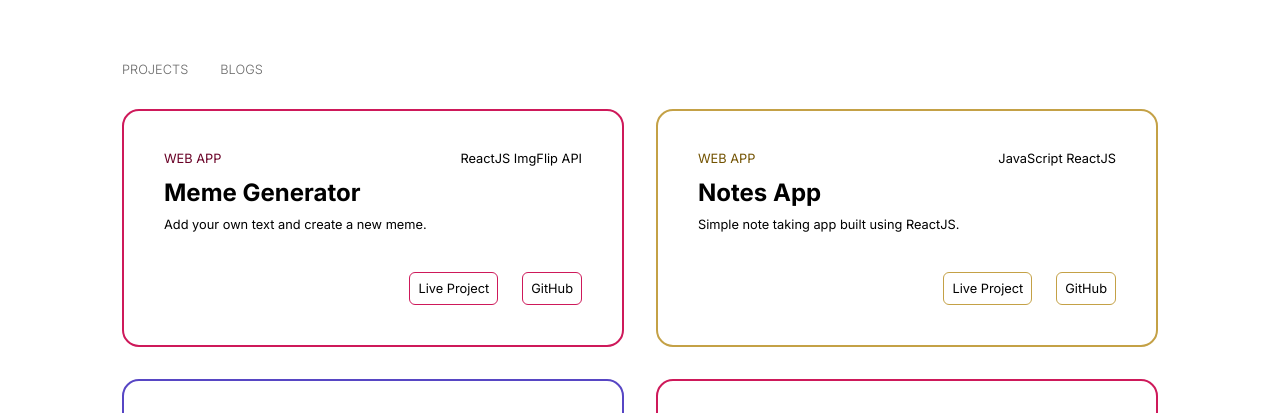
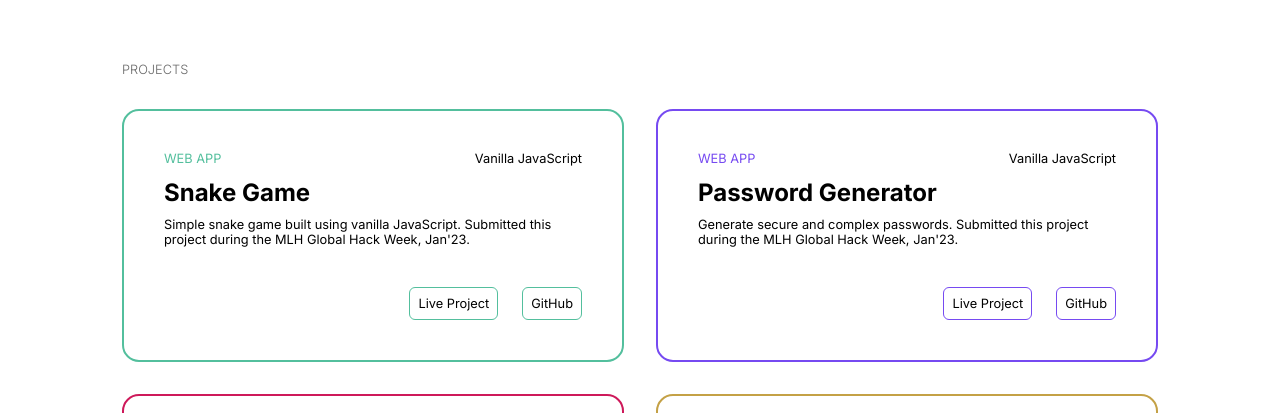
Before and after one commit to Hritvik-Mohan/hm-portfolio, a React (Vite) app: page / in a window 1280 px wide. Shown: the part 183-596 px from the top of the page. Built offline with nearby package versions, Linux system fonts and the light colour scheme.

Commit message:
Update: add snake game and password generator

```diff
--- a/src/App.jsx
+++ b/src/App.jsx
@@ -20,7 +20,7 @@ function App() {
       <section>
         <h2 className='tabs'>
           <span>Projects</span>
-          <span>Blogs</span>
+          {/* <span>Blogs</span> */}
         </h2>
         <div>{projectElement}</div>
       </section>
--- a/src/components/ProjectCard.jsx
+++ b/src/components/ProjectCard.jsx
@@ -37,6 +37,11 @@ export default function ProjectCard(props) {
                             {props.project.platform}
                         </a>
                     </div>
+                    {/* <div className='card-project-link'>
+                        <a href={props.project.deploy} style={props.project.buttonCSS} target="_blank">
+                            Read
+                        </a>
+                    </div> */}
                 </div>
 
             </div>
--- a/src/data.json
+++ b/src/data.json
@@ -1,4 +1,40 @@
 [
+  {
+    "type": "web app",
+    "stack": "Vanilla JavaScript",
+    "title": "Snake Game",
+    "description": "Simple snake game built using vanilla JavaScript. Submitted this project during the MLH Global Hack Week, Jan'23.",
+    "platform": "GitHub",
+    "link": "https://github.com/Hritvik-Mohan/Snake-Game-JavaScript",
+    "deploy": "https://hritvik-mohan.github.io/Snake-Game-JavaScript/",
+    "style": {
+      "border": "2px solid #53BF9D"
+    },
+    "color": {
+      "color": "#53BF9D"
+    },
+    "buttonCSS": {
+      "border": "1px solid #53BF9D"
+    }
+  },
+  {
+    "type": "web app",
+    "stack": "Vanilla JavaScript",
+    "title": "Password Generator",
+    "description": "Generate secure and complex passwords. Submitted this project during the MLH Global Hack Week, Jan'23.",
+    "platform": "GitHub",
+    "link": "https://github.com/Hritvik-Mohan/password-generator",
+    "deploy": "https://hritvik-mohan.github.io/password-generator/",
+    "style": {
+      "border": "2px solid #764AF1"
+    },
+    "color": {
+      "color": "#764AF1"
+    },
+    "buttonCSS": {
+      "border": "1px solid #764AF1"
+    }
+  },
   {
     "type": "web app",
     "stack": "ReactJS ImgFlip API",
```
